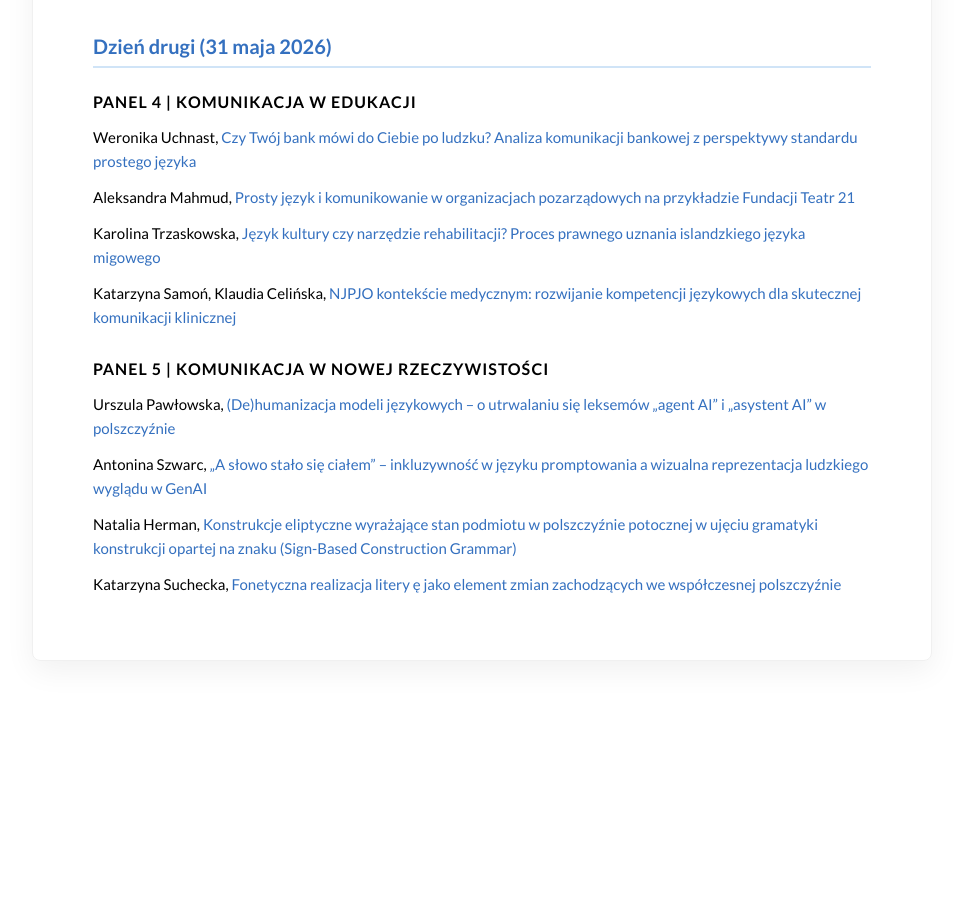
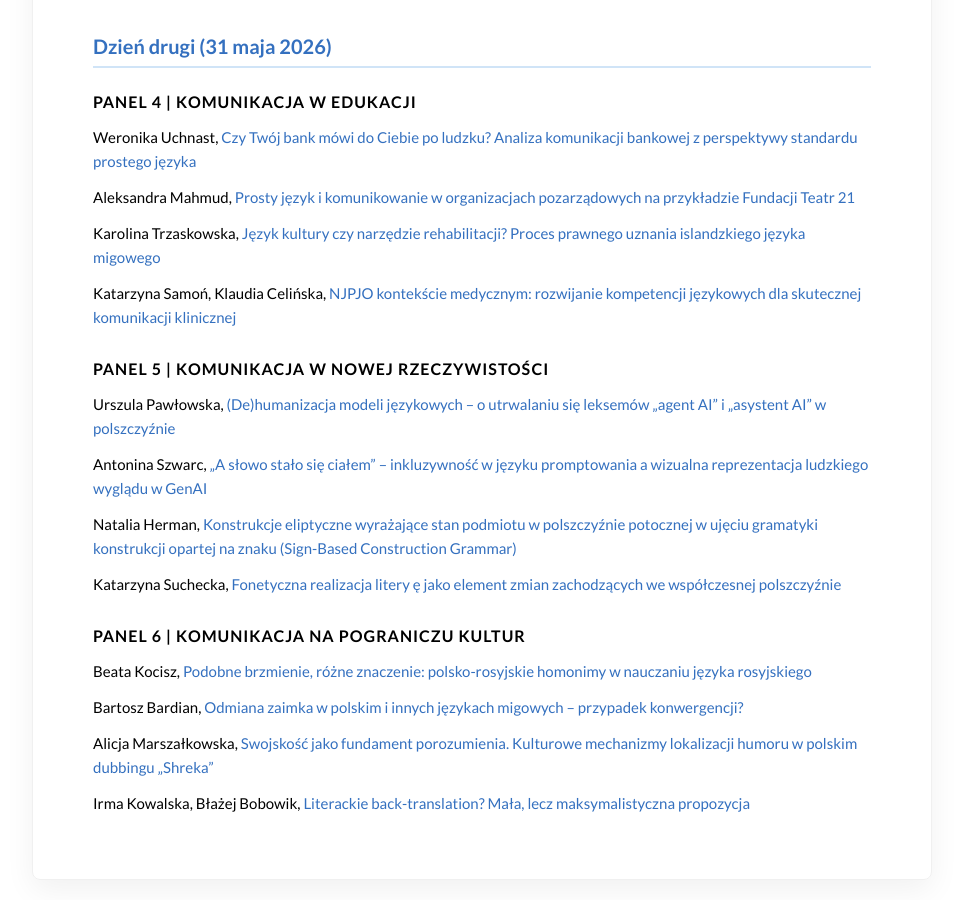
Before and after one commit to tytusdunin/3e5, a Jekyll site: the page built from index.md, in a window 1280 px wide and 900 px high, scrolled down 1262 px. Shown: the whole window, without its empty margins (158-1121 px from the left). Built offline with Jekyll 4.4.1, drawn with Linux system fonts in a browser that asks for light colours; before the commit the page ends 1943 px from its top, so only the background shows below that.

Commit message:
Add new panel

```diff
--- a/index.md
+++ b/index.md
@@ -41,3 +41,9 @@ Zaprzaszamy do przeglądania internetowej księgi abstraktów 5. edycji konferen
 * Antonina Szwarc, [„A słowo stało się ciałem” – inkluzywność w języku promptowania a wizualna reprezentacja ludzkiego wyglądu w GenAI](szwarc)
 * Natalia Herman, [Konstrukcje eliptyczne wyrażające stan podmiotu w polszczyźnie potocznej w ujęciu gramatyki konstrukcji opartej na znaku (Sign-Based Construction Grammar)](herman)
 * Katarzyna Suchecka, [Fonetyczna realizacja litery ę jako element zmian zachodzących we współczesnej polszczyźnie](suchecka)
+
+### PANEL 6 | **Komunikacja na pograniczu kultur**
+* Beata Kocisz, [Podobne brzmienie, różne znaczenie: polsko-rosyjskie homonimy w nauczaniu języka rosyjskiego](kocisz)
+* Bartosz Bardian, [Odmiana zaimka w polskim i innych językach migowych – przypadek konwergencji?](bardian)
+* Alicja Marszałkowska, [Swojskość jako fundament porozumienia. Kulturowe mechanizmy lokalizacji humoru w polskim dubbingu „Shreka”](marszalkowska)
+* Irma Kowalska, Błażej Bobowik, [Literackie back-translation? Mała, lecz maksymalistyczna propozycja](kowalska-bobowik)
```
Also changed, not shown: kocisz.md (added, +14 -0 lines).
